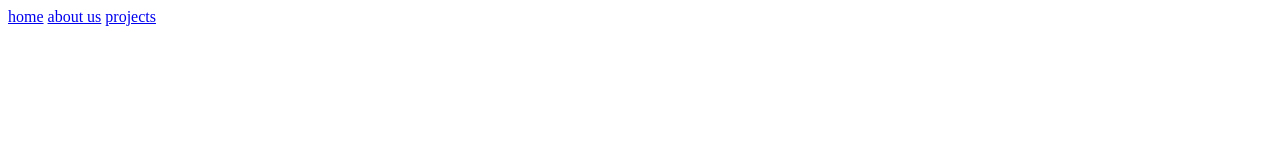
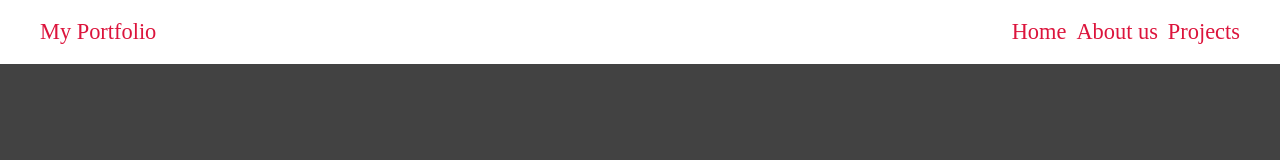
Before and after one commit to Pradyuman12/my-portfolio, a plain HTML site: page index.html in a window 1280 px wide. Drawn offline with Linux system fonts and the light colour scheme.

Commit message:
add style in navbar

```diff
--- a/index.html
+++ b/index.html
@@ -4,12 +4,51 @@
     <meta charset="UTF-8" />
     <meta name="viewport" content="width=device-width, initial-scale=1.0" />
     <title>Document</title>
+    <style>
+      * {
+        margin: 0;
+        padding: 0;
+        box-sizing: border-box;
+      }
+      body {
+        background-color: #424242;
+      }
+
+      nav {
+        background-color: white;
+        height: 4rem;
+        display: flex;
+        align-items: center;
+        justify-content: space-between;
+        padding: 0 40px;
+        font-size: 1.4rem;
+      }
+
+      .nav-list {
+        display: flex;
+        gap: 10px;
+      }
+
+      li {
+        list-style: none;
+      }
+      a {
+        text-decoration: none;
+        color: crimson;
+      }
+    </style>
   </head>
+
   <body>
     <nav>
-      <a href="#">home</a>
-      <a href="#">about us</a>
-      <a href="#">projects</a>
+      <div>
+        <a href="">My Portfolio</a>
+      </div>
+      <ul class="nav-list">
+        <li><a href="">Home</a></li>
+        <li><a href="">About us</a></li>
+        <li><a href="">Projects</a></li>
+      </ul>
     </nav>
   </body>
 </html>
```
